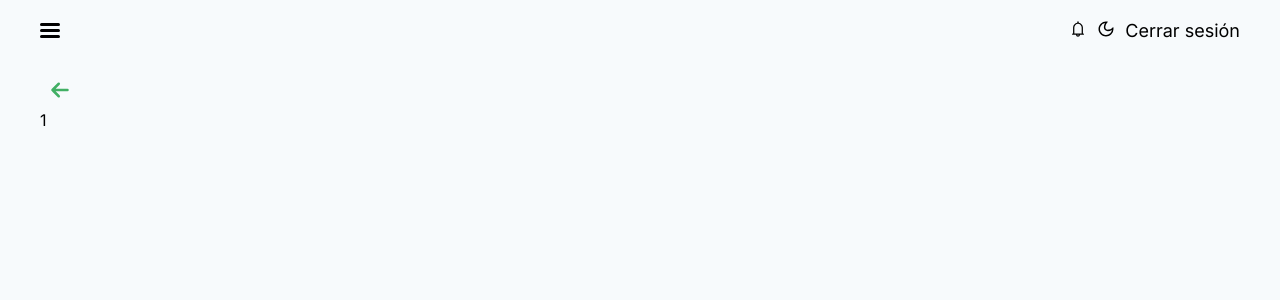
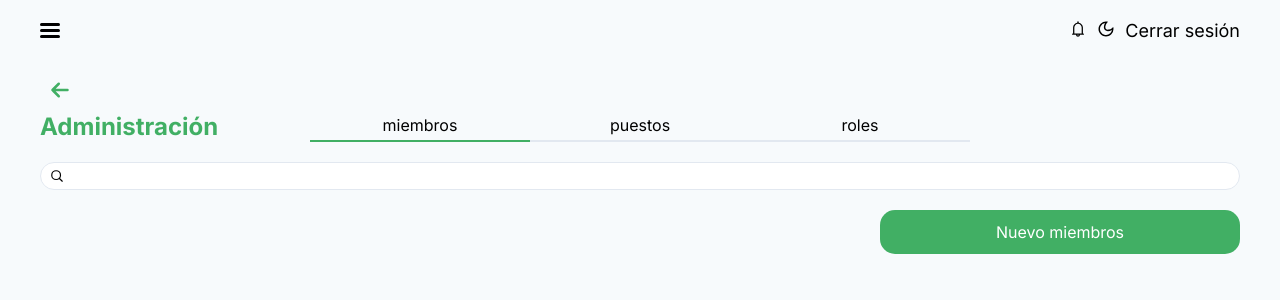
Before and after one commit to mateodelat/Symple, a Next.js app in the folder apps/client/: page /admin-panel/enterprise/1/department/1 in a window 1280 px wide. Shown: the top 300 px of the page. Built offline with nearby package versions, Linux system fonts and the light colour scheme; no server answers.

Commit message:
feature: add internal navigation to departmentAdministration

```diff
--- a/apps/client/src/app/(with-header)/admin-panel/enterprise/[id]/department/[departmentId]/page.tsx
+++ b/apps/client/src/app/(with-header)/admin-panel/enterprise/[id]/department/[departmentId]/page.tsx
@@ -1,7 +1,8 @@
-import { type DepartmentPageProps } from "@/types"
+import { DepartmentAdministration } from "@/components";
+import { type DepartmentPageProps } from "@/types";
 
-export default function DepartmentPage ({params}: DepartmentPageProps): JSX.Element {
-  return (
-    <div>{params.departmentId}</div>
-  )
+export default function DepartmentPage({
+  params,
+}: DepartmentPageProps): JSX.Element {
+  return <DepartmentAdministration id={params.departmentId} />;
 }
--- /dev/null
+++ b/apps/client/src/components/DepartmentAdministration/DepartmentAdministration.module.scss
@@ -0,0 +1,73 @@
+@use '@styles/variables';
+
+.container{
+  display: flex;
+  flex-direction: column;
+  gap: 2rem;
+  &_nav{
+    display: flex;
+    flex-direction: column;
+    align-items: center;
+    gap: 2rem;
+    &_list{
+      display: grid;
+      grid-template-columns: repeat(3, 1fr);
+      place-items: center;
+      max-width: fit-content;
+      place-self: center;
+      &_item{
+        width: 100px;
+        padding: 0.5rem 1rem;
+        text-align: center;
+        border-bottom: 2px solid variables.$primary-gray-color;
+        cursor: pointer;
+        &:hover{
+          border-bottom: 2px solid variables.$primary-green-color;
+          transition: 0.2s ease-in-out;
+        }
+        & > button {
+          width: 100%;
+          font-size: inherit;
+          background-color: transparent;
+          border: none;
+        }
+        &_active{
+          border-bottom: 2px solid variables.$primary-green-color;
+        }
+      }
+    }
+  }
+}
+
+@media screen and (min-width: 768px){
+  .container{
+    &_nav{
+      &_list{
+        max-width: max-content;
+        &_item{
+          width: 220px;
+        }
+      }
+    }
+  }
+}
+
+@media screen and (min-width: 1024px){
+  .container{
+    &_nav{
+      display: grid;
+      grid-template-columns: repeat(3, 1fr);
+      align-items: center;
+      &_list{
+        max-width: fit-content;
+        &_item{
+          width: 220px;
+        }
+      }
+    }
+    &_create{
+      width: 30%;
+      align-self: flex-end;
+    }
+  }
+}
--- /dev/null
+++ b/apps/client/src/components/DepartmentAdministration/index.tsx
@@ -0,0 +1,54 @@
+"use client";
+
+import { Button, SearchBar } from "@components/index";
+import { type DepartmentAdministrationProps } from "@/types";
+import styles from "./DepartmentAdministration.module.scss";
+import { useState } from "react";
+import { internalLinks } from "@/constants/DepartmentAdministration";
+
+export default function DepartmentAdministration({
+  id,
+}: DepartmentAdministrationProps): JSX.Element {
+  const [filter, setFilter] = useState("");
+  const [links, setLinks] = useState(internalLinks);
+
+  const handleActive = (name: string): void => {
+    setLinks((prev) => {
+      const newLinks = structuredClone(prev);
+      newLinks.forEach((link) => {
+        if (link.name === name) link.isActive = true;
+        else link.isActive = false;
+      });
+      return newLinks;
+    });
+  };
+
+  return (
+    <section className={styles.container}>
+      <div className={styles.container_nav}>
+        <h1>Administración</h1>
+        <ul className={styles.container_nav_list}>
+          {links.map(({ label, name, isActive }) => (
+            <li
+              className={`${styles.container_nav_list_item} ${
+                isActive ? styles.container_nav_list_item_active : ""
+              }`}
+            >
+              <button
+                onClick={() => {
+                  handleActive(name);
+                }}
+              >
+                {label}
+              </button>
+            </li>
+          ))}
+        </ul>
+      </div>
+      <SearchBar filter={filter} handleData={() => {}} setFilter={setFilter} />
+      <Button className={styles.container_create}>
+        Nuevo {links.find((link) => link.isActive)?.label}
+      </Button>
+    </section>
+  );
+}
--- a/apps/client/src/components/SearchBar/index.tsx
+++ b/apps/client/src/components/SearchBar/index.tsx
@@ -7,7 +7,7 @@ import styles from "./SearchBar.module.scss";
 import { type SearchBarProps } from "@/types";
 
 export default function SearchBar({
-  title,
+  title = undefined,
   handleData,
   filter,
   setFilter,
@@ -23,7 +23,7 @@ export default function SearchBar({
 
   return (
     <article className={styles.searchbar}>
-      <legend>{title}</legend>
+      {title !== undefined && <legend>{title}</legend>}
       <div className={styles.searchbar_wrapper}>
         <Image
           src="/search_logo.svg"
--- a/apps/client/src/components/index.ts
+++ b/apps/client/src/components/index.ts
@@ -16,6 +16,7 @@ import CardEnterpriseEdit from "./CardEnterpriseEdit";
 import CardUser from "./CardUser";
 import CardUserEdit from "./CardUserEdit";
 import DeleteEnterprise from "./DeleteEnterprise";
+import DepartmentAdministration from "./DepartmentAdministration";
 import DepartmentForm from "./DepartmentForm";
 import DepartmentList from "./DepartmentList";
 import EnterpriseForm from "./EnterpriseForm";
@@ -54,8 +55,9 @@ export {
   CardEnterpriseEdit,
   CardUser,
   CardUserEdit,
+  DeleteEnterprise,
+  DepartmentAdministration,
   DepartmentForm,
-  DeleteEnterprise,
   DepartmentList,
   EnterpriseForm,
   EnterpriseList,
--- /dev/null
+++ b/apps/client/src/constants/DepartmentAdministration.ts
@@ -0,0 +1,19 @@
+import { type InternalLink } from "@/types";
+
+export const internalLinks: InternalLink[] = [
+  {
+    name: "members",
+    label: "miembros",
+    isActive: true,
+  },
+  {
+    name: "positions",
+    label: "puestos",
+    isActive: false,
+  },
+  {
+    name: "roles",
+    label: "roles",
+    isActive: false,
+  },
+];
--- a/apps/client/src/types.ts
+++ b/apps/client/src/types.ts
@@ -355,7 +355,7 @@ export enum AmountOfEmployees {
 }
 
 export interface SearchBarProps {
-  title: string;
+  title?: string | undefined;
   handleData: (filter: string) => void;
   filter: string;
   setFilter: (filter: string) => void;
@@ -441,6 +441,21 @@ export interface ButtonIconProps {
 
 export interface DepartmentPageProps {
   params: {
-    departmentId: string
-  }
+    departmentId: string;
+  };
 }
+
+export interface DepartmentAdministrationProps {
+  id: string;
+}
+
+export type DepartmentAdministrationSelectedView =
+  | "members"
+  | "positions"
+  | "roles";
+
+export interface InternalLink {
+  name: DepartmentAdministrationSelectedView;
+  label: string;
+  isActive: boolean;
+}
```
